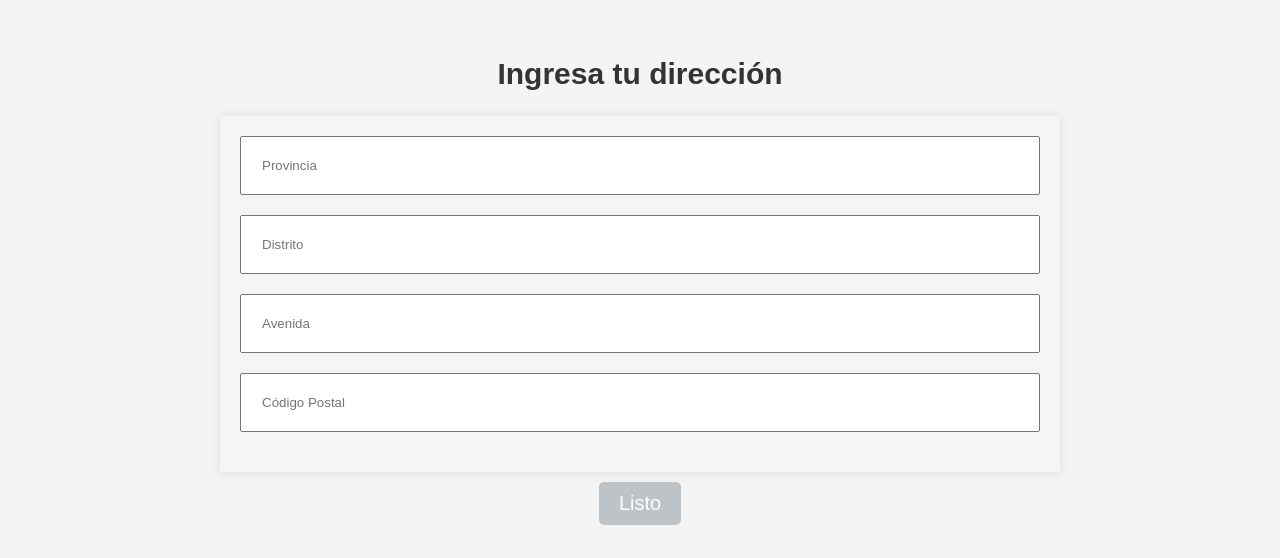
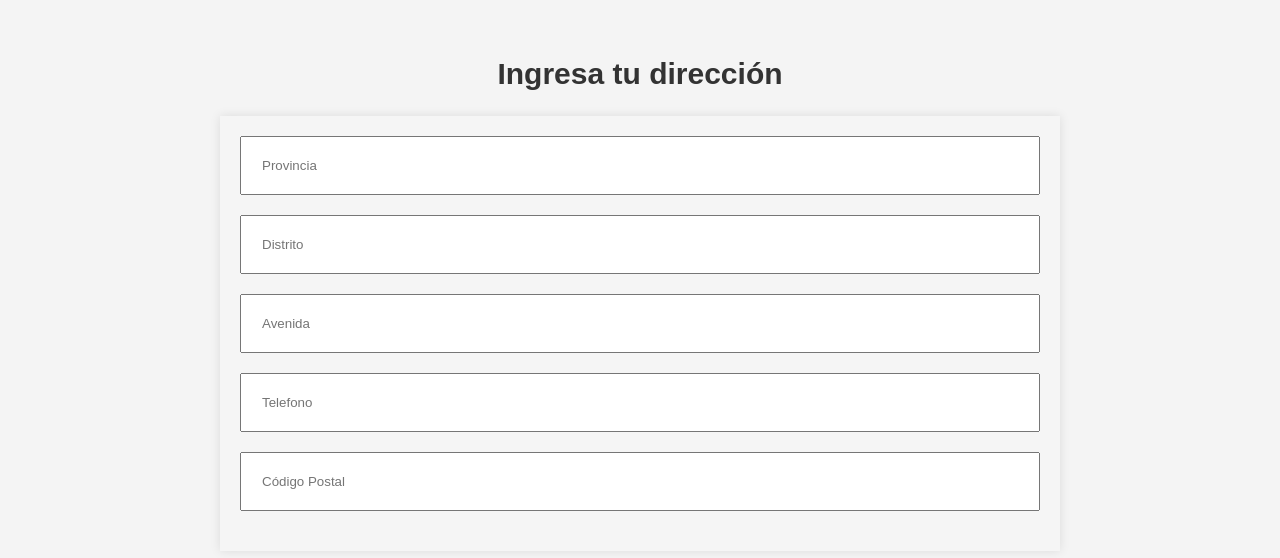
Before and after one commit to AnDyJhEi/Devilstreet, a plain HTML site: page delivery.html in a window 1280 px wide. Shown: the part 733-1291 px from the top of the page. Drawn offline with Linux system fonts and the light colour scheme.

Commit message:
actualizo de delivery

```diff
--- a/delivery.html
+++ b/delivery.html
@@ -35,7 +35,10 @@
             <input type="text" id="avenida" class="input-box" placeholder="Avenida">
         </div>
         <div class="input-container">
-            <input type="text" id="codigoPostal" class="input-box" placeholder="Código Postal">
+            <input type="text" id="codigoPostal" class="input-box" placeholder="Telefono">
+        </div>
+        <div class="input-container">
+            <input type="text" id="telefono" class="input-box" placeholder="Código Postal">
         </div>
     </div>
     <div class="button-container">
@@ -62,6 +65,7 @@
     var provinciaInput = document.getElementById('provincia');
     var distritoInput = document.getElementById('distrito');
     var avenidaInput = document.getElementById('avenida');
+    var telefonoInput = document.getElementById('telefono');
     var codigoPostalInput = document.getElementById('codigoPostal');
 
     function checkInputs() {
@@ -69,6 +73,7 @@
             provinciaInput.value.trim() !== '' &&
             distritoInput.value.trim() !== '' &&
             avenidaInput.value.trim() !== '' &&
+            telefonoInput.value.trim() !== '' &&
             codigoPostalInput.value.trim() !== ''
         ) {
             btnListo.disabled = false;
@@ -84,6 +89,7 @@
         provinciaInput.value = '';
         distritoInput.value = '';
         avenidaInput.value = '';
+        telefonoInput.value = '';
         codigoPostalInput.value = '';
 
         // Desactiva el botón después de un registro exitoso
@@ -94,6 +100,7 @@
     provinciaInput.addEventListener('input', checkInputs);
     distritoInput.addEventListener('input', checkInputs);
     avenidaInput.addEventListener('input', checkInputs);
+    telefonoInput.addEventListener('input', checkInputs);
     codigoPostalInput.addEventListener('input', checkInputs);
 </script>
 </body>
```
